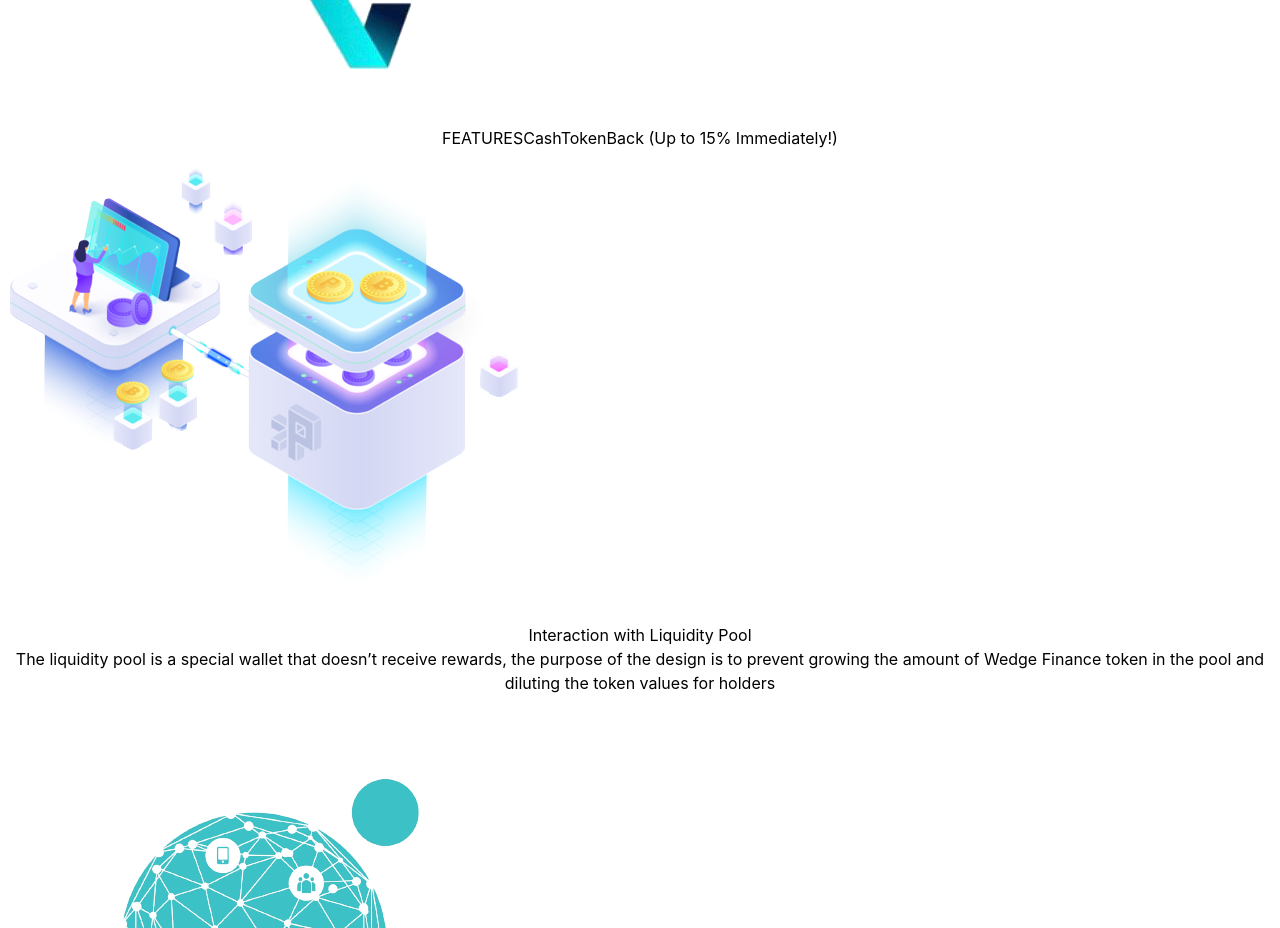
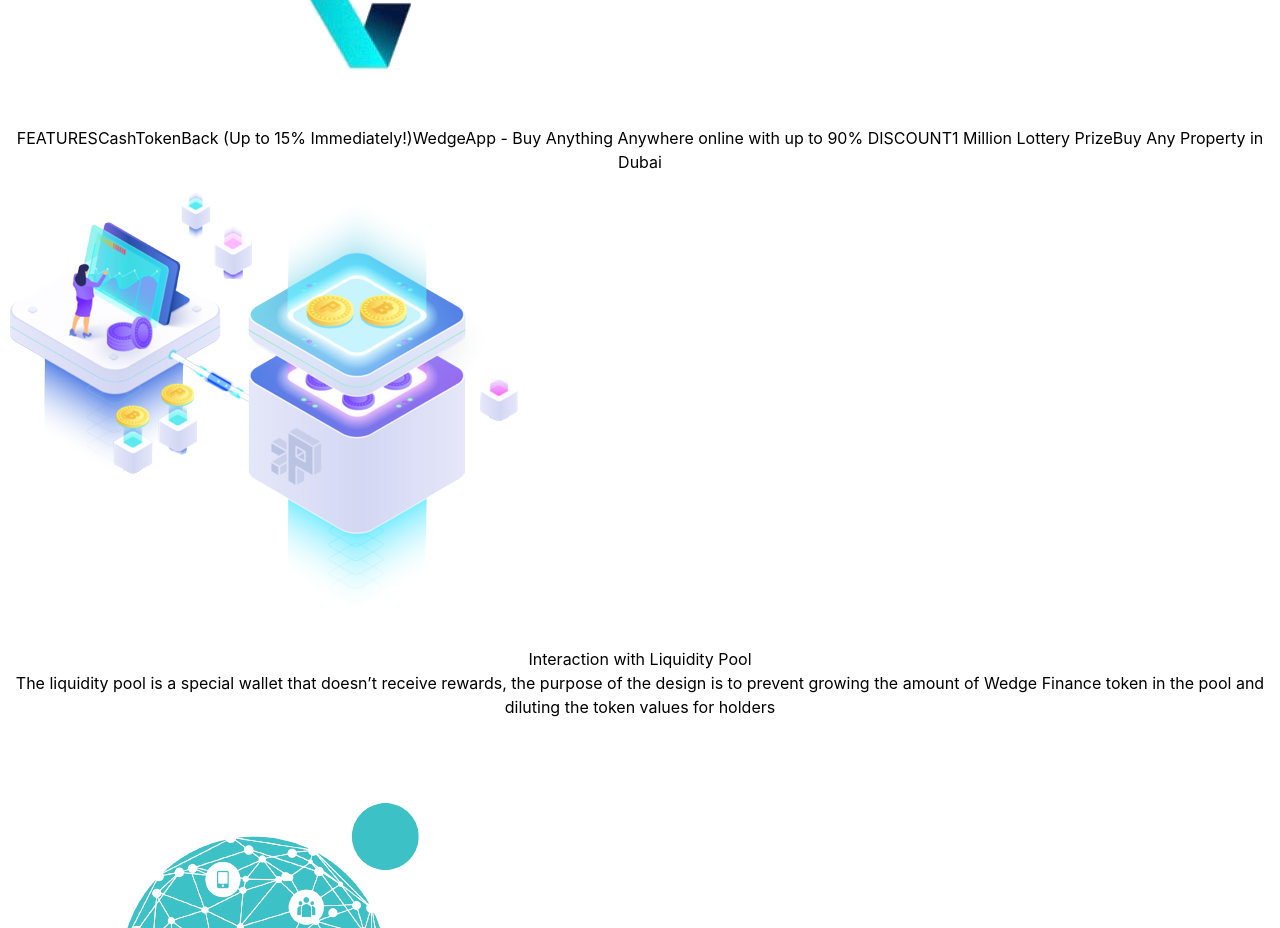
Before and after one commit to MoanaSeeha/wedge_token, a React (Create React App) app: page / in a window 1280 px wide. Shown: the part 4160-5088 px from the top of the page. Built offline with nearby package versions, Linux system fonts and the light colour scheme; what @material-tailwind/react would draw is missing.

Commit message:
Update features.js

```diff
--- a/src/pages/features.js
+++ b/src/pages/features.js
@@ -5,7 +5,11 @@
     <div className="relative max-w-[1140px] mx-auto ">
       <div className="flex flex-col items-center mx-auto md:w-2/3 w-11/12">
         <span className=" text-4xl mb-5 section-head-s2 relative font-bold">FEATURES</span>
-        <span className=" mb-10 text-white">CashTokenBack (Up to 15% Immediately!)</span>
+        <span className=" mb-10 text-white flex-col flex">
+<span>CashTokenBack (Up to 15% Immediately!)</span>
+<span>WedgeApp - Buy Anything Anywhere online with up to 90% DISCOUNT</span>
+<span>1 Million Lottery Prize</span>
+<span>Buy Any Property in Dubai</span></span>
         <div>
           <img src={`${process.env.PUBLIC_URL}/images/liquidity_provider.7e8372e6-removebg-preview.png`} alt="features_1"
             className=" max-w-[300px]"
```
